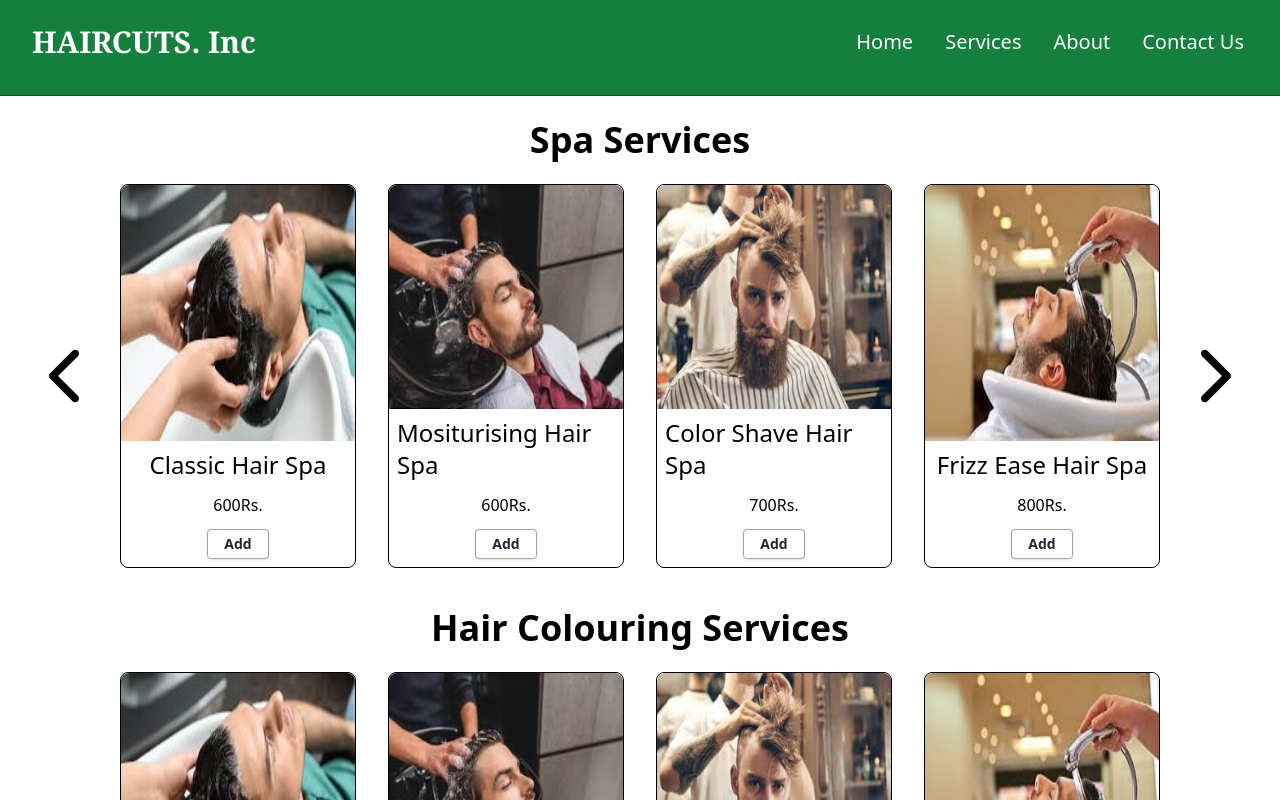
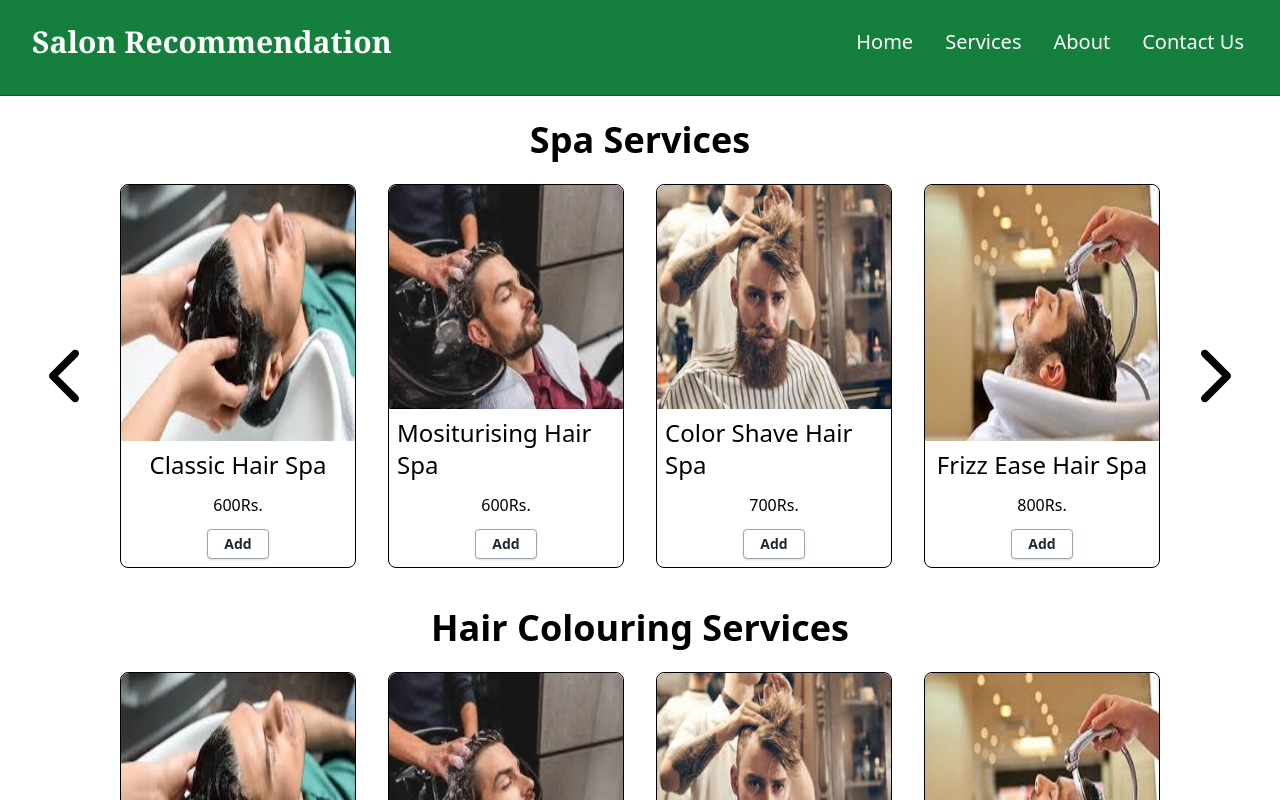
Before and after one commit to AnAccountWithoutAName/HairSaloonKiosk, a React (Vite) app in the folder Haircut_Site/: page / in a window 1280 px wide. Shown: the top 800 px of the page. Built offline with nearby package versions, Linux system fonts and the light colour scheme.

Commit message:
Changed the title from Haircuts.Inc to Salon Recommendation

```diff
--- a/Haircut_Site/package.json
+++ b/Haircut_Site/package.json
@@ -29,6 +29,6 @@
     "tailwindcss": "^3.4.13",
     "typescript": "^5.5.3",
     "typescript-eslint": "^8.0.1",
-    "vite": "^5.4.1"
+    "vite": "^5.4.8"
   }
 }
--- a/Haircut_Site/src/components/navbar.tsx
+++ b/Haircut_Site/src/components/navbar.tsx
@@ -5,7 +5,7 @@ const Navbar = () => {
   return (
     <div className = "sticky w-full h-24 bg-green-700 backdrop-blur-sm border-b border-green-900">
         <div className="flex flex-wrap justify-between items-center max-w-[1240px] text-white m-auto">
-            <h1 className='text-3xl font-bold font-serif mx-3 my-6'>HAIRCUTS. Inc</h1>
+            <h1 className='text-3xl font-bold font-serif mx-3 my-6'>Salon Recommendation</h1>
             <ul className = "flex justify-between items-center ">
                 <li className='p-4 text-xl'><Link>Home</Link></li>
                 <li className='p-4 text-xl'><Link>Services</Link></li>
```
Also changed, not shown: 1 other file (tests, documents, lock files or other folders).
